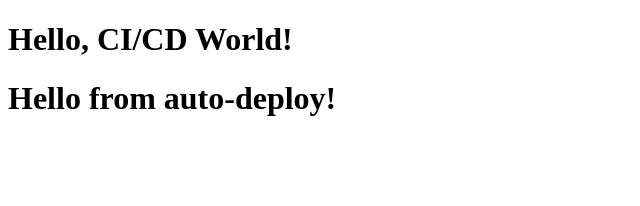
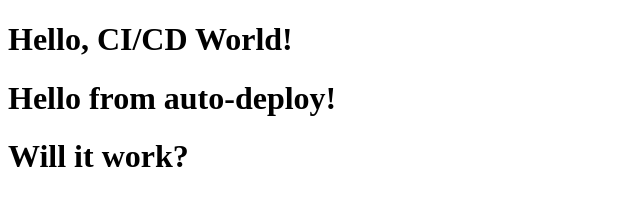
Before and after one commit to GURU292001/ci-cd-demo, a plain HTML site: page index.html in a window 1280 px wide. Shown: the whole page, without its empty margins (0-640 px from the left). Drawn offline with Linux system fonts and the light colour scheme.

Commit message:
auto deploy again tested

```diff
--- a/index.html
+++ b/index.html
@@ -6,6 +6,7 @@
 <body>
   <h1>Hello, CI/CD World!</h1>
   <h1>Hello from auto-deploy!</h1>
+  <h1>Will it work? </h1>
 
 </body>
 </html>
```
